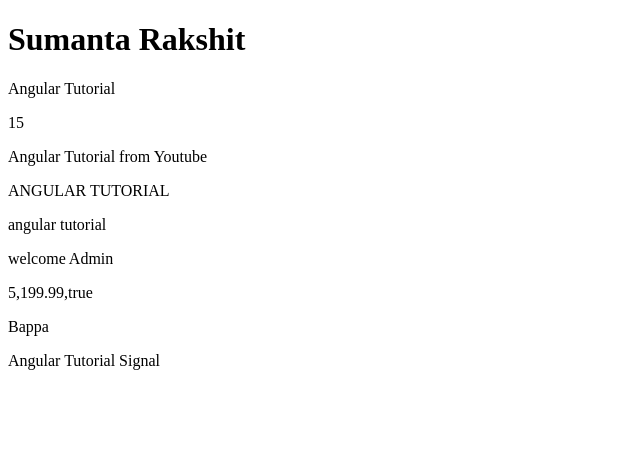
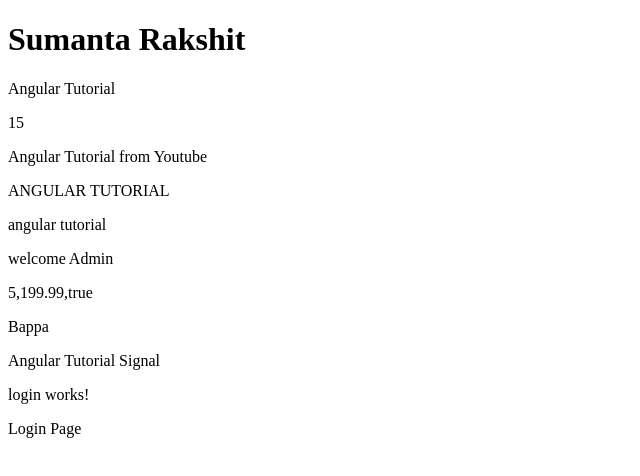
Before and after one commit to sumantahitk/Angular21, an Angular app: page / in a window 1280 px wide. Shown: the top 476 px of the page, without its empty margins (0-640 px from the left). Built offline with nearby package versions, Linux system fonts and the light colour scheme.

Commit message:
basic component

```diff
--- a/src/app/app.html
+++ b/src/app/app.html
@@ -19,3 +19,5 @@
 <p>{{getUser()}}</p>
 
 <p>{{title()}}</p>
+
+<app-login></app-login>
--- a/src/app/app.ts
+++ b/src/app/app.ts
@@ -1,8 +1,10 @@
 import { Component, signal } from '@angular/core';
 import { RouterOutlet } from '@angular/router';
+import { Login } from './login/login';
 
 @Component({
   selector: 'app-root',
+  imports:[Login],
   templateUrl: './app.html',
   styleUrl: './app.css'
 })
--- /dev/null
+++ b/src/app/login/login.html
@@ -0,0 +1,3 @@
+<p>login works!</p>
+
+<p>{{title}}</p>
--- /dev/null
+++ b/src/app/login/login.ts
@@ -0,0 +1,12 @@
+import { Component } from '@angular/core';
+
+@Component({
+  selector: 'app-login',
+  imports: [],
+  templateUrl: './login.html',
+  styleUrl: './login.css',
+})
+export class Login {
+  title='Login Page';
+
+}
```
Also changed, not shown: src/app/login/login.css (added), 1 other file (tests, documents, lock files or other folders).
